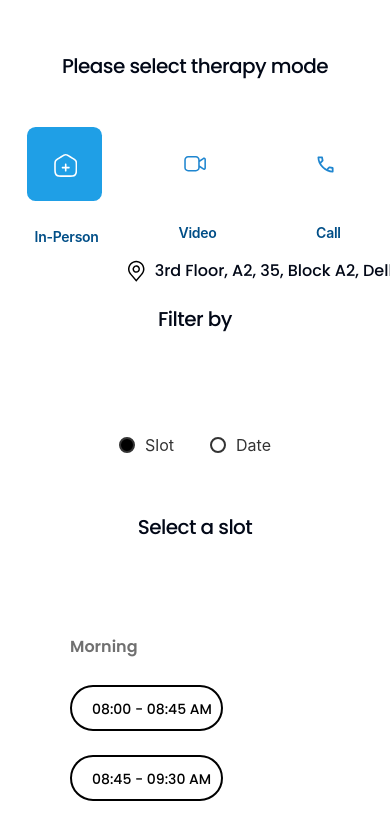
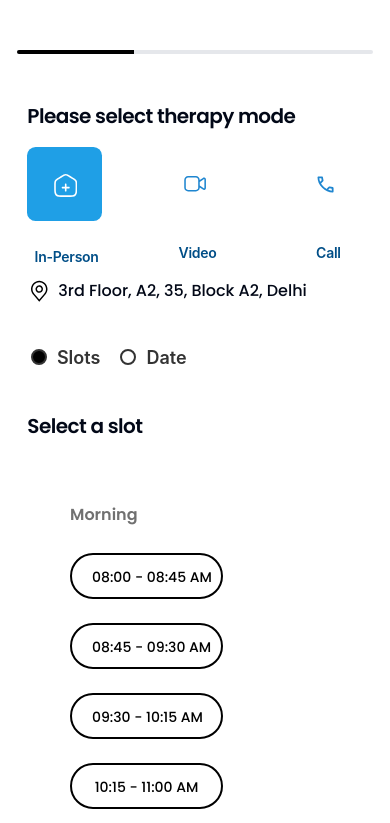
Before and after one commit to ZenStreet-ai/Client-Profile, a Next.js app: page /booking/1 in a window 390 px wide. Shown: the top 823 px of the page. Built offline with nearby package versions, Linux system fonts and the light colour scheme.

Commit message:
bug fixes

```diff
--- a/src/app/booking/[id]/components/ButtonGroupComponent.css
+++ b/src/app/booking/[id]/components/ButtonGroupComponent.css
@@ -44,7 +44,7 @@
 .loc-left {
   display: flex;
   justify-content: flex-start;
-  margin-left: 70%;
+  margin-left: 47%;
   width: 90%;
   gap: 6px;
 }
@@ -116,11 +116,6 @@
 
 .therapy-button.selected .therapy-icon {
   color: var(--text-color);
-}
-
-.progress-bar {
-  display: none;
-  height: 4px;
 }
 
 .ther-btn-container {
@@ -297,6 +292,7 @@
 
 .select-time-date {
   margin-bottom: 20px;
+  width: 100%;
 }
 
 .select-time-date .ther-bold {
@@ -356,7 +352,7 @@
 .slots-row {
   display: flex;
   width: 100%;
-  justify-content: flex-start;
+  justify-content: space-between;
 }
 
 .slot-header {
@@ -401,20 +397,21 @@
   .loc-left {
     display: flex;
     justify-content: flex-start;
-    margin-left: 50%;
-    width: 90%;
-    gap: 6px;
+    margin-left: 6%;
+    width: 100%;
+    /* gap: 6px; */
     margin-top: 20px;
   }
 
   .ther-bold{
     width: 100%;
-    height: 94.32px;
+    font-weight: 600;
+    height: 64.32px;
     gap: 36px;
     display: flex;
     flex-direction: row;
-    justify-content: center;
-    margin: 0 auto;
+    justify-content: flex-start;
+    margin: 30px auto auto 2%;
   }
 
   /* Adjust the calendar container for mobile */
@@ -456,6 +453,8 @@
   .select-time-date {
     display: flex;
     flex-direction: column;
+    justify-content: flex-start;
+    width: 100%;
   }
 
   .slot-grid {
@@ -503,7 +502,16 @@
     justify-content: flex-start;
   }
 
-  .filter-options .therapy-center Button,
+  .filter-options {
+    display: flex;
+    width: 100%;
+    justify-content: flex-start;
+    /* padding: 12px 16px; */
+    /* margin-left: 0; */
+    margin-bottom: 10px;
+    /* box-sizing: border-box; */
+  }
+
   .select-time-date .therapy-center Button {
     width: auto;
     padding: 12px 16px;
@@ -561,19 +569,21 @@
   .mobile-filter {
     display: flex;
     flex-direction: row;
-    justify-content: space-around;
+    justify-content: flex-start;
+    gap: 20px;
+    margin-left: 4%;
     width: 100%;
-    padding: 10px 0;
+    margin-top: 20px;
   }
 
   .mobile-filter label {
     font-family: var(--default-font-family);
-    font-size: 16px;
+    font-size: 18px;
     color: #333;
     display: flex;
     align-items: center;
     gap: 5px;
-    font-weight: normal; /* Default weight */
+    font-weight: 600; /* Default weight */
   }
 
   .mobile-filter input[type="radio"] {
--- a/src/app/booking/[id]/components/ButtonGroupComponent.tsx
+++ b/src/app/booking/[id]/components/ButtonGroupComponent.tsx
@@ -1,6 +1,6 @@
 import React, { useState } from "react";
 import { Button } from "@/components/ui/button";
-import { Progress } from "@/components/ui/progress";
+import Progress from "./progress";
 import Calendar from "react-calendar";
 import timingsData from "./timings.json";
 import InPerson from "../assets/InPerson"; // In-Person icon
@@ -134,9 +134,9 @@ const ButtonGroupComponent = ({ params }: { params: { id: string } }) => {
 
   return (
     <div className="therapy-opt">
-      <div className="mobile-progress-bar">
-        <Progress value={33} className="progress-bar" />
-      </div>
+      {isMobile && (
+        <Progress value={33} className="mb-4" />
+      )}
 
       <h1 className="ther-bold" style={{ fontSize: "20px" }}>
         Please select therapy mode
@@ -183,9 +183,9 @@ const ButtonGroupComponent = ({ params }: { params: { id: string } }) => {
       </div>
 
       <div className="filter-options">
-        <h1 className="ther-bold">Filter by</h1>
+        {!isMobile && <h1 className="ther-bold">Filter by</h1>}
           {isMobile ? (
-          <div className="therapy-center mobile-filter">
+            <div className="mobile-filter">
               <label className={filterOption === "slot" ? "selected-option" : ""}>
                 <input
                   type="radio"
@@ -194,7 +194,7 @@ const ButtonGroupComponent = ({ params }: { params: { id: string } }) => {
                   checked={filterOption === "slot"}
                   onChange={() => setFilterOption("slot")}
                 />
-              Slot
+                Slots
               </label>
               <label className={filterOption === "date" ? "selected-option" : ""}>
                 <input
--- a/src/app/booking/[id]/components/Progress.tsx
+++ b/src/app/booking/[id]/components/Progress.tsx
@@ -1,5 +1,4 @@
 import React from "react";
-import "./Progress.css"; // Import the CSS file for styling
 
 interface ProgressProps {
   value: number;
@@ -8,8 +7,11 @@ interface ProgressProps {
 
 const Progress: React.FC<ProgressProps> = ({ value, className }) => {
   return (
-    <div className={`progress-bar-container ${className}`}>
-      <div className="progress-bar-fill" style={{ width: `${value}%` }}></div>
+    <div className={`w-full bg-gray-200 rounded-lg h-1 overflow-hidden ${className}`}>
+      <div
+        className="bg-black h-full transition-all duration-300 ease-linear"
+        style={{ width: `${value}%` }}
+      ></div>
     </div>
   );
 };
```
Also changed, not shown: src/app/booking/[id]/components/Progress.css (deleted, +0 -20 lines). Lines whose indentation alone changed are shown as unchanged.
